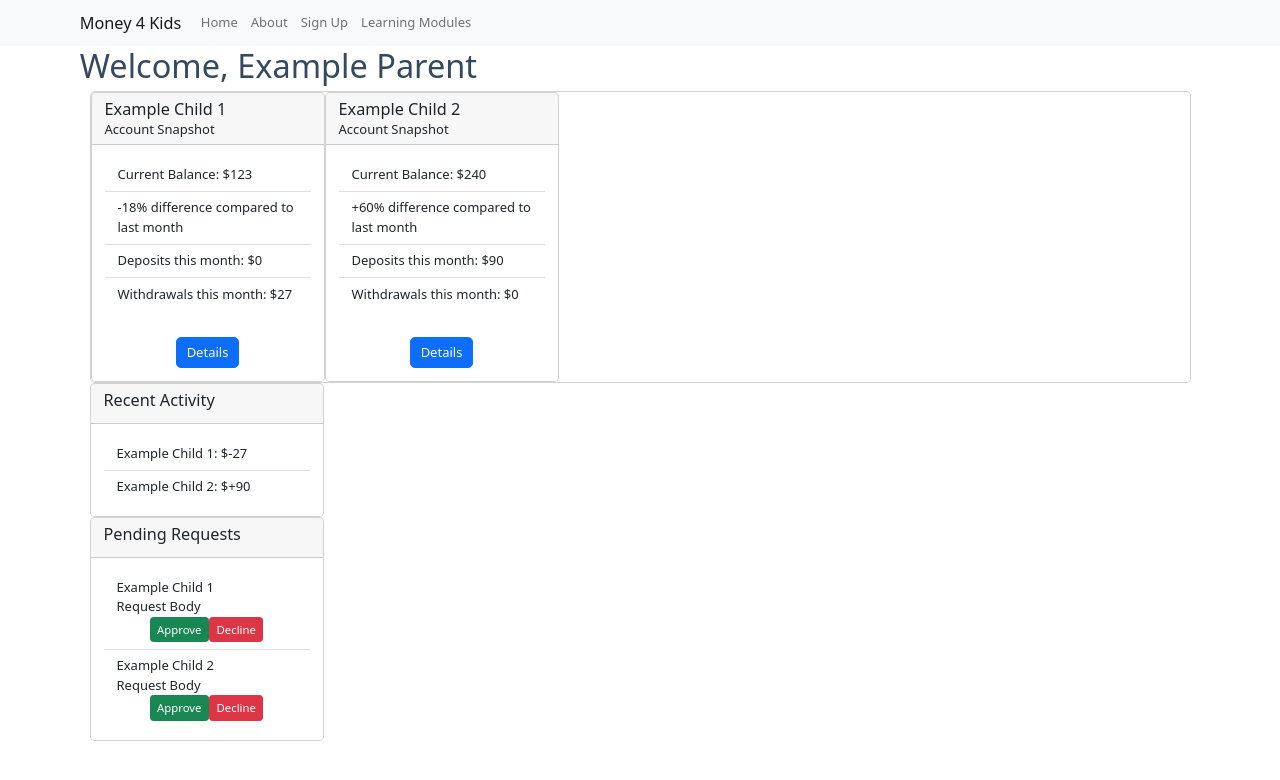
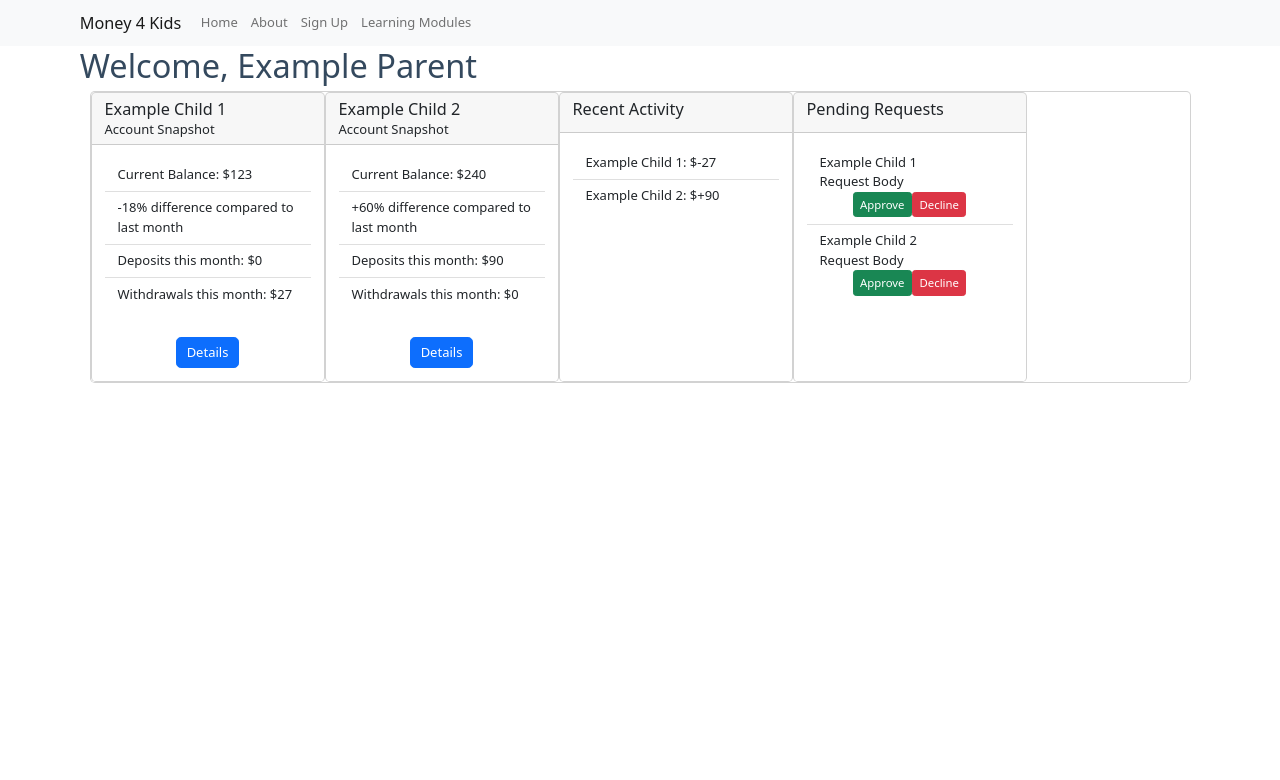
Before and after one commit to verdetea22/cs555MoneyForKids2022Fall, a React (Create React App) app: page /Dashboard in a window 1280 px wide. Shown: the top 780 px of the page. Built offline with nearby package versions, Linux system fonts and the light colour scheme.

Commit message:
Inline Components
needs more styling

```diff
--- a/src/pages/ParentPages/Dashboard.jsx
+++ b/src/pages/ParentPages/Dashboard.jsx
@@ -58,11 +58,9 @@ function Dashboard() {
                         {user.children.map((child)=>(
                             <ChildBalance  childName={child.childName} balance={child.balance}/>
                         ))}
+                        <ChildrenActivity/>
+                        <Requests children={user.children}/>
                     </CardDeck>
-                </Container>
-                <Container fluid="sm">
-                    <ChildrenActivity/>
-                    <Requests children={user.children}/>
                 </Container>
             </Container>
         )
```
